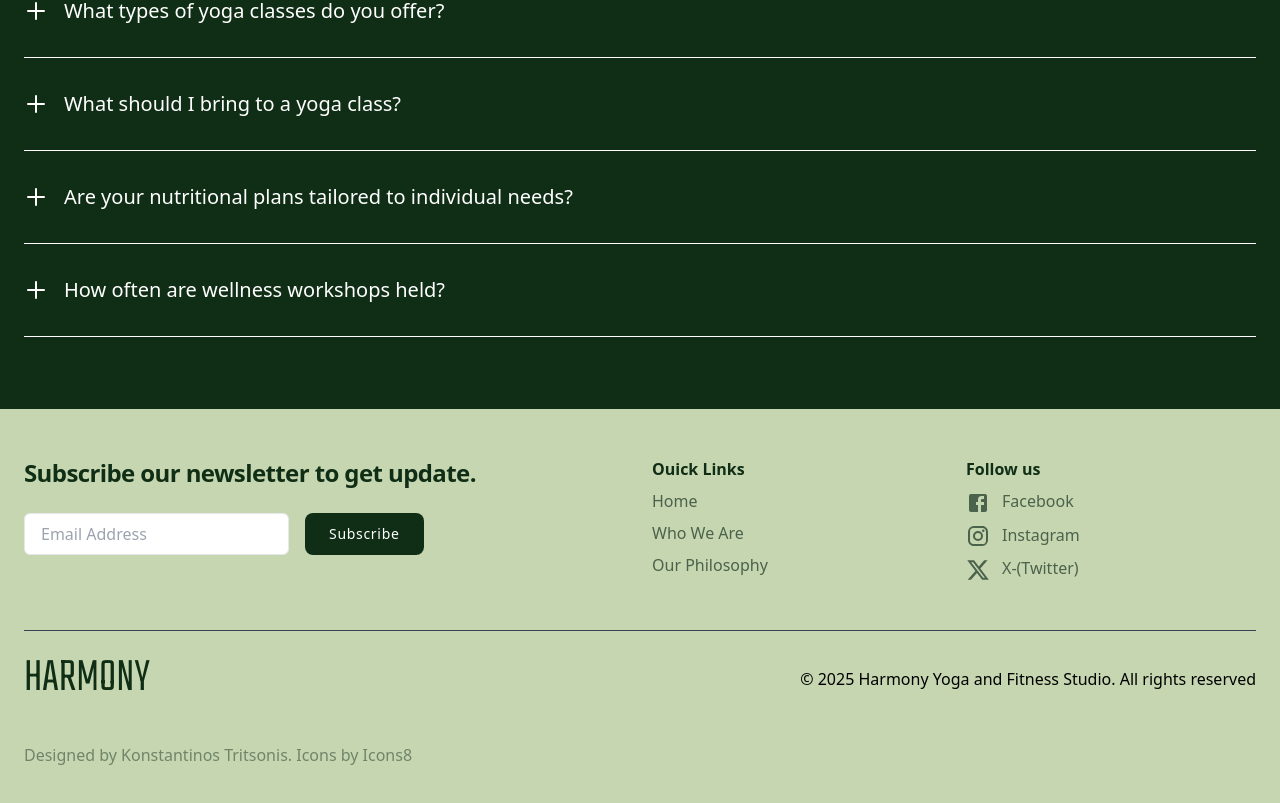
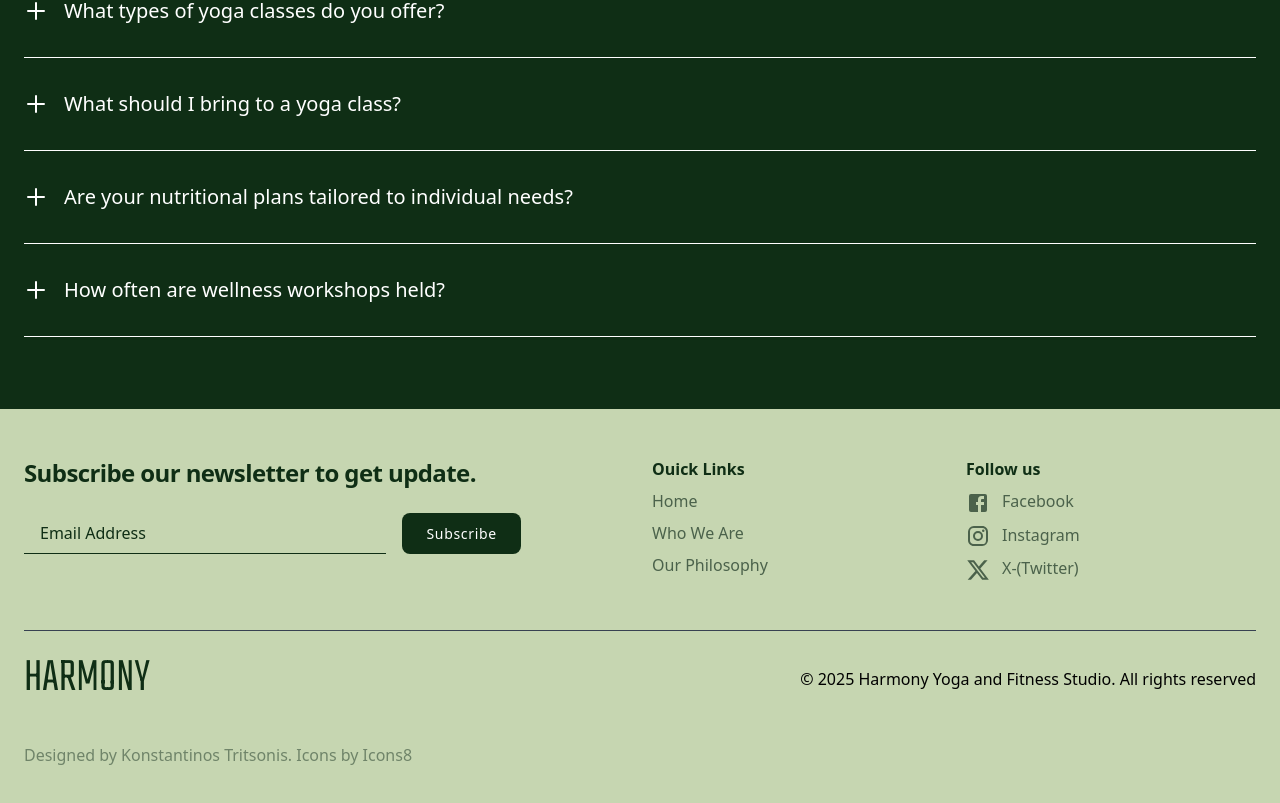
Before and after one commit to KostasTritsonis/yoga, a React (Vite) app: page /trainers in a window 1280 px wide. Shown: the part 2384-3187 px from the top of the page. Built offline with nearby package versions, Linux system fonts and the light colour scheme; a web font is replaced by a local one; what tailwindcss-animated would draw is missing.

Commit message:
18012025

```diff
--- a/src/Pages/Contact.jsx
+++ b/src/Pages/Contact.jsx
@@ -1,9 +1,14 @@
-import React from 'react'
+import React,{useEffect} from 'react'
 import contact from '../assets/contact2.webp'
 import Footer from './Main/Footer'
 import AnimatedElement from '../Components/AnimatedElement'
 
 const Contact = () => {
+
+    useEffect(() => {
+        window.scrollTo(0, 0); // Scroll to top on mount
+      }, []);
+
   return (
     <>
         <AnimatedElement>
--- a/src/Pages/Main/Footer.jsx
+++ b/src/Pages/Main/Footer.jsx
@@ -12,8 +12,7 @@ const Footer = () => {
                     <h1 className="max-w-lg text-xl font-semibold tracking-tight text-primary xl:text-2xl">Subscribe our newsletter to get update.</h1>
 
                     <div className="flex flex-col mx-auto mt-6 space-y-3 md:space-y-0 md:flex-row">
-                        <input id="email" type="text" autoComplete='off' className="px-4 py-2 text-secondary bg-white border rounded-md
-                         focus:border-blue-400 dark:focus:border-blue-300 focus:outline-none focus:ring focus:ring-opacity-40 focus:ring-primary" placeholder="Email Address"/>
+                        <input id="email" type="text" autoComplete='off' className="px-4 py-2 w-[60%] placeholder-primary bg-transparent border-b border-primary focus:outline-none " placeholder="Email Address"/>
 
                         <button className="w-full px-6 py-2.5 text-sm font-medium tracking-wider text-white transition-colors duration-300 transform md:w-auto
                          md:mx-4 focus:outline-none bg-primary rounded-lg hover:bg-secondary  ">
--- a/src/Pages/Trainers.jsx
+++ b/src/Pages/Trainers.jsx
@@ -1,4 +1,4 @@
-import React from 'react'
+import React,{useEffect} from 'react'
 import Hero from './Trainers/Hero'
 import Contact from './Trainers/Contact'
 import FAQ from './Main/FAQ'
@@ -6,6 +6,11 @@ import Footer from './Main/Footer'
 import AnimatedElement from '../Components/AnimatedElement'
 
 const Trainers = () => {
+
+  useEffect(() => {
+    window.scrollTo(0, 0); // Scroll to top on mount
+  }, []);
+
   return (
     <>
       <AnimatedElement children={<Hero />} />
```
